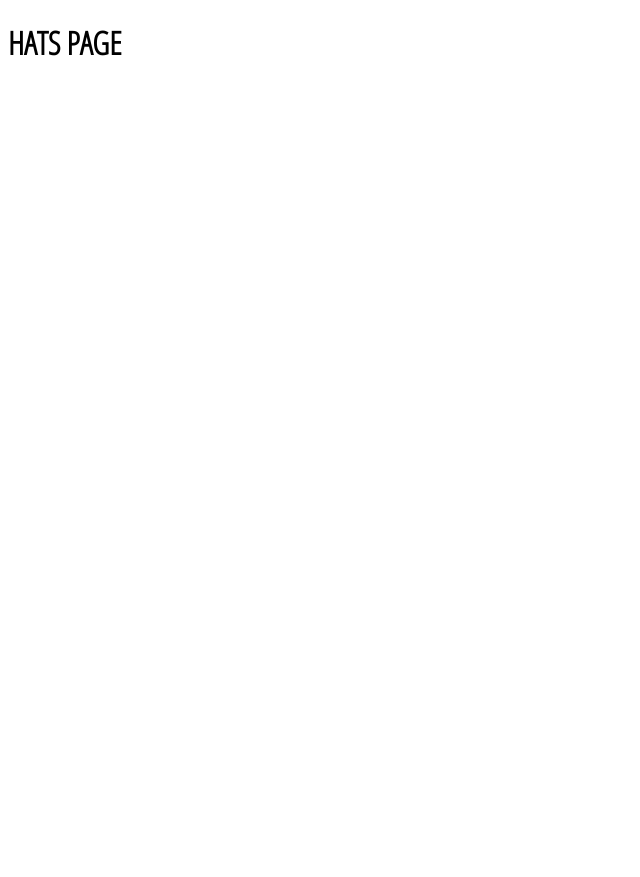
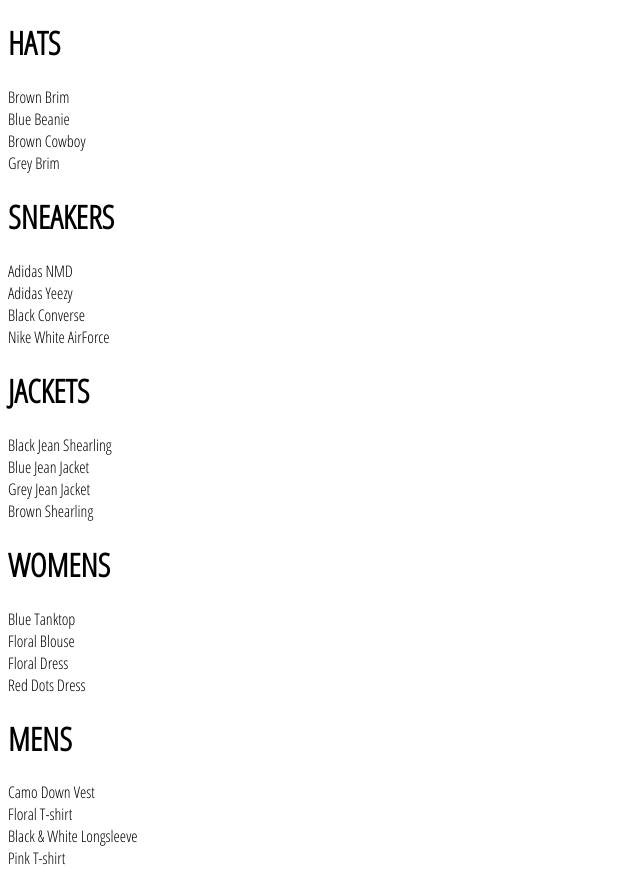
Before and after one commit to DikshaAdhikari/my-Ecom, a React (Create React App) app: page /shop/hats in a window 1280 px wide. Shown: the whole page, without its empty margins (0-640 px from the left). Before the commit the page ends 800 px from the top, so only its background shows below. Built offline with nearby package versions, Linux system fonts and the light colour scheme.

Commit message:
collectionPreview

```diff
--- a/src/App.js
+++ b/src/App.js
@@ -2,19 +2,14 @@
 import HomePage from './pages/homepage/homepage.component';
 import {Route, Switch} from 'react-router-dom';
 import './App.css';
-
-const HatsPage =() =>(
-  <div>
-    <h1>HATS PAGE</h1>
-  </div>
-);
+import ShopPage from './pages/shop/shop.component';
 
 function App() {
   return (
     <>
       <Switch>
         <Route exact path='/' component={HomePage} />
-        <Route path='/shop/hats' component={HatsPage} />
+        <Route path='/shop/hats' component={ShopPage} />
       </Switch>
     </>
   );
--- /dev/null
+++ b/src/components/collection-preview/collection-preview.component.jsx
@@ -0,0 +1,21 @@
+import React from 'react';
+import './collection-preview.styles.scss';
+
+const CollectionPreview = ({title, items}) =>(
+    <div className='collection-preview'>
+        <h1 className='title'>{title.toUpperCase()}</h1>
+        <div className='preview'>
+            {
+                items
+                .filter((item, idx) => idx <4)
+                .map((item) => (
+                    <div key={item.id}>
+                        {item.name}
+                    </div>
+                ))
+            }
+        </div>
+    </div>
+);
+
+export default CollectionPreview;
--- /dev/null
+++ b/src/pages/shop/shop.component.jsx
@@ -0,0 +1,26 @@
+import React from 'react';
+import SHOP_DATA from './shop.data';
+import CollectionPreview from '../../components/collection-preview/collection-preview.component';
+
+class ShopPage extends React.Component{
+    constructor(props){
+        super(props);
+
+        this.state={
+            collections: SHOP_DATA
+        }
+    }
+
+    render(){
+        const {collections} =this.state;
+        return(<div className='shop-page'>
+            {
+                collections.map(({ id, ...otherCollectionProps}) => (
+                    <CollectionPreview key={id} {...otherCollectionProps} />
+                ))
+            }
+        </div>);
+    }
+}
+
+export default ShopPage;
--- /dev/null
+++ b/src/pages/shop/shop.data.js
@@ -0,0 +1,249 @@
+const SHOP_DATA = [
+    {
+      id: 1,
+      title: 'Hats',
+      routeName: 'hats',
+      items: [
+        {
+          id: 1,
+          name: 'Brown Brim',
+          imageUrl: 'https://i.ibb.co/ZYW3VTp/brown-brim.png',
+          price: 25
+        },
+        {
+          id: 2,
+          name: 'Blue Beanie',
+          imageUrl: 'https://i.ibb.co/ypkgK0X/blue-beanie.png',
+          price: 18
+        },
+        {
+          id: 3,
+          name: 'Brown Cowboy',
+          imageUrl: 'https://i.ibb.co/QdJwgmp/brown-cowboy.png',
+          price: 35
+        },
+        {
+          id: 4,
+          name: 'Grey Brim',
+          imageUrl: 'https://i.ibb.co/RjBLWxB/grey-brim.png',
+          price: 25
+        },
+        {
+          id: 5,
+          name: 'Green Beanie',
+          imageUrl: 'https://i.ibb.co/YTjW3vF/green-beanie.png',
+          price: 18
+        },
+        {
+          id: 6,
+          name: 'Palm Tree Cap',
+          imageUrl: 'https://i.ibb.co/rKBDvJX/palm-tree-cap.png',
+          price: 14
+        },
+        {
+          id: 7,
+          name: 'Red Beanie',
+          imageUrl: 'https://i.ibb.co/bLB646Z/red-beanie.png',
+          price: 18
+        },
+        {
+          id: 8,
+          name: 'Wolf Cap',
+          imageUrl: 'https://i.ibb.co/1f2nWMM/wolf-cap.png',
+          price: 14
+        },
+        {
+          id: 9,
+          name: 'Blue Snapback',
+          imageUrl: 'https://i.ibb.co/X2VJP2W/blue-snapback.png',
+          price: 16
+        }
+      ]
+    },
+    {
+      id: 2,
+      title: 'Sneakers',
+      routeName: 'sneakers',
+      items: [
+        {
+          id: 1,
+          name: 'Adidas NMD',
+          imageUrl: 'https://i.ibb.co/0s3pdnc/adidas-nmd.png',
+          price: 220
+        },
+        {
+          id: 2,
+          name: 'Adidas Yeezy',
+          imageUrl: 'https://i.ibb.co/dJbG1cT/yeezy.png',
+          price: 280
+        },
+        {
+          id: 3,
+          name: 'Black Converse',
+          imageUrl: 'https://i.ibb.co/bPmVXyP/black-converse.png',
+          price: 110
+        },
+        {
+          id: 4,
+          name: 'Nike White AirForce',
+          imageUrl: 'https://i.ibb.co/1RcFPk0/white-nike-high-tops.png',
+          price: 160
+        },
+        {
+          id: 5,
+          name: 'Nike Red High Tops',
+          imageUrl: 'https://i.ibb.co/QcvzydB/nikes-red.png',
+          price: 160
+        },
+        {
+          id: 6,
+          name: 'Nike Brown High Tops',
+          imageUrl: 'https://i.ibb.co/fMTV342/nike-brown.png',
+          price: 160
+        },
+        {
+          id: 7,
+          name: 'Air Jordan Limited',
+          imageUrl: 'https://i.ibb.co/w4k6Ws9/nike-funky.png',
+          price: 190
+        },
+        {
+          id: 8,
+          name: 'Timberlands',
+          imageUrl: 'https://i.ibb.co/Mhh6wBg/timberlands.png',
+          price: 200
+        }
+      ]
+    },
+    {
+      id: 3,
+      title: 'Jackets',
+      routeName: 'jackets',
+      items: [
+        {
+          id: 1,
+          name: 'Black Jean Shearling',
+          imageUrl: 'https://i.ibb.co/XzcwL5s/black-shearling.png',
+          price: 125
+        },
+        {
+          id: 2,
+          name: 'Blue Jean Jacket',
+          imageUrl: 'https://i.ibb.co/mJS6vz0/blue-jean-jacket.png',
+          price: 90
+        },
+        {
+          id: 3,
+          name: 'Grey Jean Jacket',
+          imageUrl: 'https://i.ibb.co/N71k1ML/grey-jean-jacket.png',
+          price: 90
+        },
+        {
+          id: 4,
+          name: 'Brown Shearling',
+          imageUrl: 'https://i.ibb.co/s96FpdP/brown-shearling.png',
+          price: 165
+        },
+        {
+          id: 5,
+          name: 'Tan Trench',
+          imageUrl: 'https://i.ibb.co/M6hHc3F/brown-trench.png',
+          price: 185
+        }
+      ]
+    },
+    {
+      id: 4,
+      title: 'Womens',
+      routeName: 'womens',
+      items: [
+        {
+          id: 1,
+          name: 'Blue Tanktop',
+          imageUrl: 'https://i.ibb.co/7CQVJNm/blue-tank.png',
+          price: 25
+        },
+        {
+          id: 2,
+          name: 'Floral Blouse',
+          imageUrl: 'https://i.ibb.co/4W2DGKm/floral-blouse.png',
+          price: 20
+        },
+        {
+          id: 3,
+          name: 'Floral Dress',
+          imageUrl: 'https://i.ibb.co/KV18Ysr/floral-skirt.png',
+          price: 80
+        },
+        {
+          id: 4,
+          name: 'Red Dots Dress',
+          imageUrl: 'https://i.ibb.co/N3BN1bh/red-polka-dot-dress.png',
+          price: 80
+        },
+        {
+          id: 5,
+          name: 'Striped Sweater',
+          imageUrl: 'https://i.ibb.co/KmSkMbH/striped-sweater.png',
+          price: 45
+        },
+        {
+          id: 6,
+          name: 'Yellow Track Suit',
+          imageUrl: 'https://i.ibb.co/v1cvwNf/yellow-track-suit.png',
+          price: 135
+        },
+        {
+          id: 7,
+          name: 'White Blouse',
+          imageUrl: 'https://i.ibb.co/qBcrsJg/white-vest.png',
+          price: 20
+        }
+      ]
+    },
+    {
+      id: 5,
+      title: 'Mens',
+      routeName: 'mens',
+      items: [
+        {
+          id: 1,
+          name: 'Camo Down Vest',
+          imageUrl: 'https://i.ibb.co/xJS0T3Y/camo-vest.png',
+          price: 325
+        },
+        {
+          id: 2,
+          name: 'Floral T-shirt',
+          imageUrl: 'https://i.ibb.co/qMQ75QZ/floral-shirt.png',
+          price: 20
+        },
+        {
+          id: 3,
+          name: 'Black & White Longsleeve',
+          imageUrl: 'https://i.ibb.co/55z32tw/long-sleeve.png',
+          price: 25
+        },
+        {
+          id: 4,
+          name: 'Pink T-shirt',
+          imageUrl: 'https://i.ibb.co/RvwnBL8/pink-shirt.png',
+          price: 25
+        },
+        {
+          id: 5,
+          name: 'Jean Long Sleeve',
+          imageUrl: 'https://i.ibb.co/VpW4x5t/roll-up-jean-shirt.png',
+          price: 40
+        },
+        {
+          id: 6,
+          name: 'Burgundy T-shirt',
+          imageUrl: 'https://i.ibb.co/mh3VM1f/polka-dot-shirt.png',
+          price: 25
+        }
+      ]
+    }
+  ];
+
+  export default SHOP_DATA;
```
Also changed, not shown: src/components/collection-preview/collection-preview.styles.scss (added).
